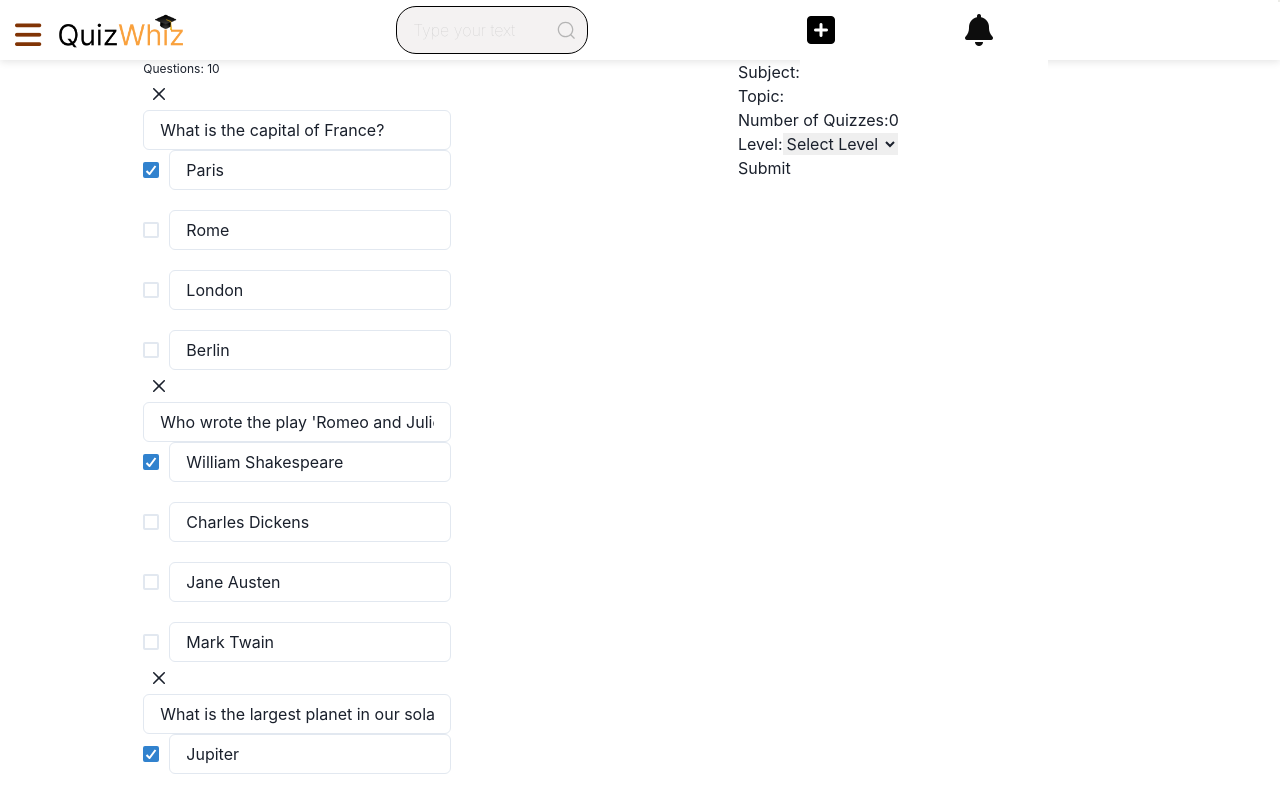
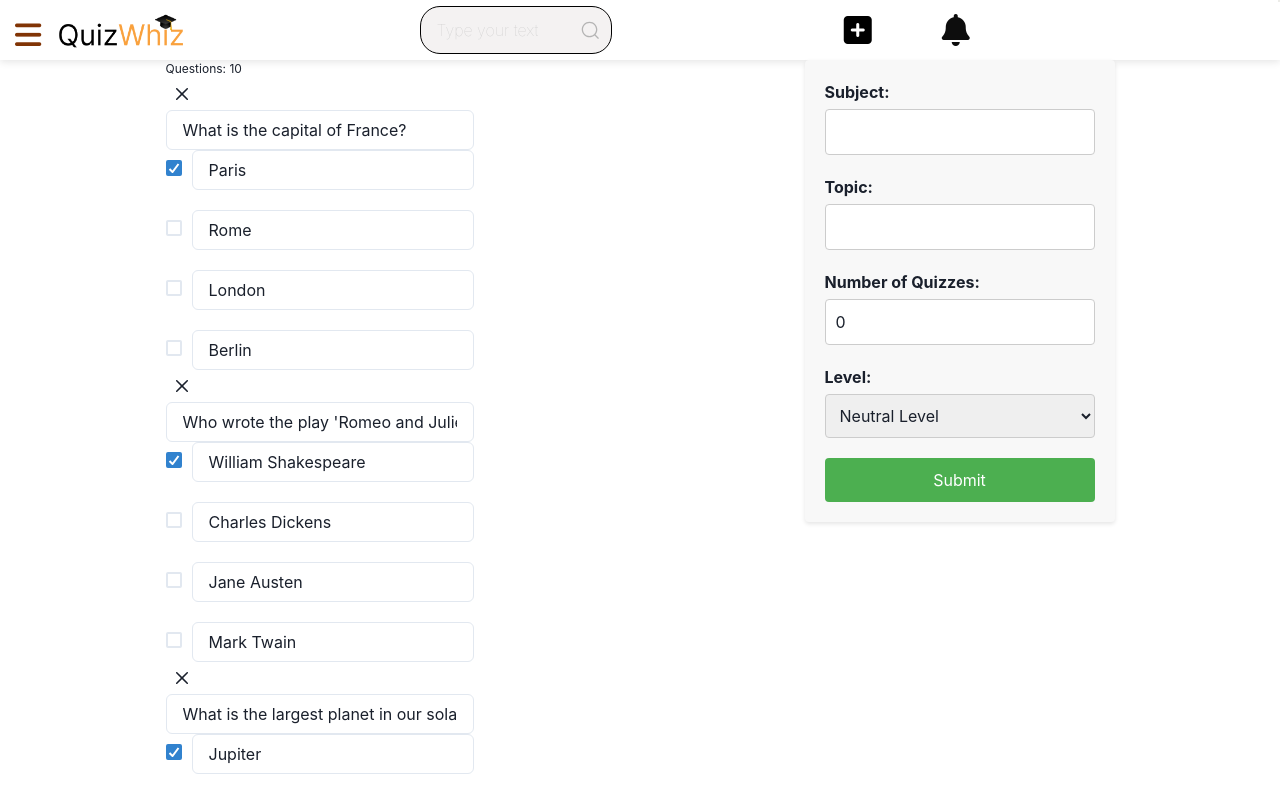
Before and after one commit to Bolexzy/QUIZWHIZ, a React (Create React App) app in the folder client-backend/: page /dashboard/setquiz in a window 1280 px wide. Shown: the top 793 px of the page. Built offline with nearby package versions, Linux system fonts and the light colour scheme.

Commit message:
updated AI Quiz generation form

```diff
--- a/client-backend/src/App.js
+++ b/client-backend/src/App.js
@@ -50,7 +50,7 @@ const router = createBrowserRouter([
             ),
           },
           {
-            path: 'setquiz',
+            path: 'setquiz/:quizId?',
             element: <QuizSettingPage />,
           },
           {
--- a/client-backend/src/components/dashboard_navigation/Main.js
+++ b/client-backend/src/components/dashboard_navigation/Main.js
@@ -35,15 +35,15 @@ const Main = ({ isSidebarOpen, openNav }) => {
           </div>
           <div className="nav--menu">
 
-            <a disabled>
-            <Link to="/dashboard/setquiz">
-              <i
-                className="fa-solid fa-square-plus fa-2xl"
-                style={{ color: '#000000' }}
-              ></i>
+            <i>
+              <Link to="/dashboard/setquiz">
+                <i
+                  className="fa-solid fa-square-plus fa-2xl"
+                  style={{ color: '#000000' }}
+                ></i>
               </Link>
-            </a>
 
+            </i>
             <a href="/learning/">
               <i
                 className="fa-solid fa-bell fa-2xl"
--- a/client-backend/src/components/quiz_settings_components/QuizSettingPage.js
+++ b/client-backend/src/components/quiz_settings_components/QuizSettingPage.js
@@ -2,6 +2,7 @@ import React, { useState, useEffect } from 'react';
 import { Button, Flex, Box } from '@chakra-ui/react';
 import { Container } from '@chakra-ui/react'
 import { v4 } from "uuid";
+import { useParams } from 'react-router-dom';
 import DisplayQuestions from './DisplayQuestions';
 import questions from '../../set_quiz_questions.json';
 import QuizInfo from './QuizInfo';
@@ -10,6 +11,11 @@ import AIQuestionGenerator from './ai_question_generator/AIQuestionGenerator';
 export default function QuizSettingPage() {
     const [quiz, setQuiz] = useState(questions);
     const [render, toggleRender] = useState(false);
+    const params = useParams();
+
+    //quizId
+    const quizId = params.quizId;
+    console.log(quizId)
 
     const createNewQuestionObject = () => {
         setQuiz((prevState) => [...prevState, {
--- a/client-backend/src/components/quiz_settings_components/ai_question_generator/AIQuestionGenerator.module.css
+++ b/client-backend/src/components/quiz_settings_components/ai_question_generator/AIQuestionGenerator.css
@@ -1,4 +1,4 @@
-/* .quiz_form {
+.quiz-form {
     max-width: 400px;
     margin: 0 auto;
     padding: 20px;
@@ -26,7 +26,7 @@
     font-size: 16px;
   }
 
-  button {
+  .stanbutton {
     display: block;
     width: 100%;
     padding: 10px;
@@ -39,11 +39,10 @@
     transition: background-color 0.3s ease;
   }
 
-  button:hover {
+  .stanbutton:hover {
     background-color: #45a049;
   }
 
-  button:active {
+  .stanbutton:active {
     background-color: #3d8e41;
   }
-   */
--- a/client-backend/src/components/quiz_settings_components/ai_question_generator/AIQuestionGenerator.js
+++ b/client-backend/src/components/quiz_settings_components/ai_question_generator/AIQuestionGenerator.js
@@ -1,29 +1,28 @@
 import React, { useState } from 'react';
-import styles from './AIQuestionGenerator.module.css'; // Import the CSS file for styling
+import './AIQuestionGenerator.css'; // Import the CSS file for styling
 
-const AIQuestionGenerator = () => {
+const AIQuestionGenerator = ({appendToQuizArray}) => {
+
   const [subject, setSubject] = useState('');
   const [topic, setTopic] = useState('');
   const [numOfQuizzes, setNumOfQuizzes] = useState(0);
   const [level, setLevel] = useState('');
 
+
   const handleSubmit = (e) => {
     e.preventDefault();
 
-    // Perform form submission or data handling
-    // You can access the values using the component's state variables: subject, topic, numOfQuizzes, and level
-    // For example:
+    const prompt = generateAIPrompt(subject, topic, numOfQuizzes, level);
     console.log(subject, topic, numOfQuizzes, level);
-
-    // Clear form inputs
-    setSubject('');
-    setTopic('');
-    setNumOfQuizzes(0);
-    setLevel('');
   };
 
+
+  function generateAIPrompt(){
+
+  }
+
   return (
-        <form className={styles.quiz_form} onSubmit={handleSubmit}>
+    <form className="quiz-form" onSubmit={handleSubmit}>
       <div className="form-group">
         <label htmlFor="subject">Subject:</label>
         <input
@@ -50,6 +49,7 @@ const AIQuestionGenerator = () => {
           type="number"
           id="numOfQuizzes"
           value={numOfQuizzes}
+          min={1} max={5}
           onChange={(e) => setNumOfQuizzes(parseInt(e.target.value))}
         />
       </div>
@@ -57,14 +57,18 @@ const AIQuestionGenerator = () => {
       <div className="form-group">
         <label htmlFor="level">Level:</label>
         <select id="level" value={level} onChange={(e) => setLevel(e.target.value)}>
-          <option value="">Select Level</option>
-          <option value="beginner">Beginner</option>
-          <option value="intermediate">Intermediate</option>
-          <option value="advanced">Advanced</option>
+          <option value="">Neutral Level</option>
+          <option value="Nursery education">Nursery education</option>
+          <option value="Primary education">Primary education</option>
+          <option value="Lower secondary education">Lower secondary education</option>
+          <option value="Upper secondary education">Upper secondary education</option>
+          <option value="Bachelor degree education">Bachelor degree education</option>
+          <option value="Masters degree education">Masters degree education</option>
+          <option value="Doctorate degree education">Doctorate degree education</option>
         </select>
       </div>
 
-      <button type="submit">Submit</button>
+      <button className='stanbutton' type="submit">Submit</button>
     </form>
   );
 };
```
